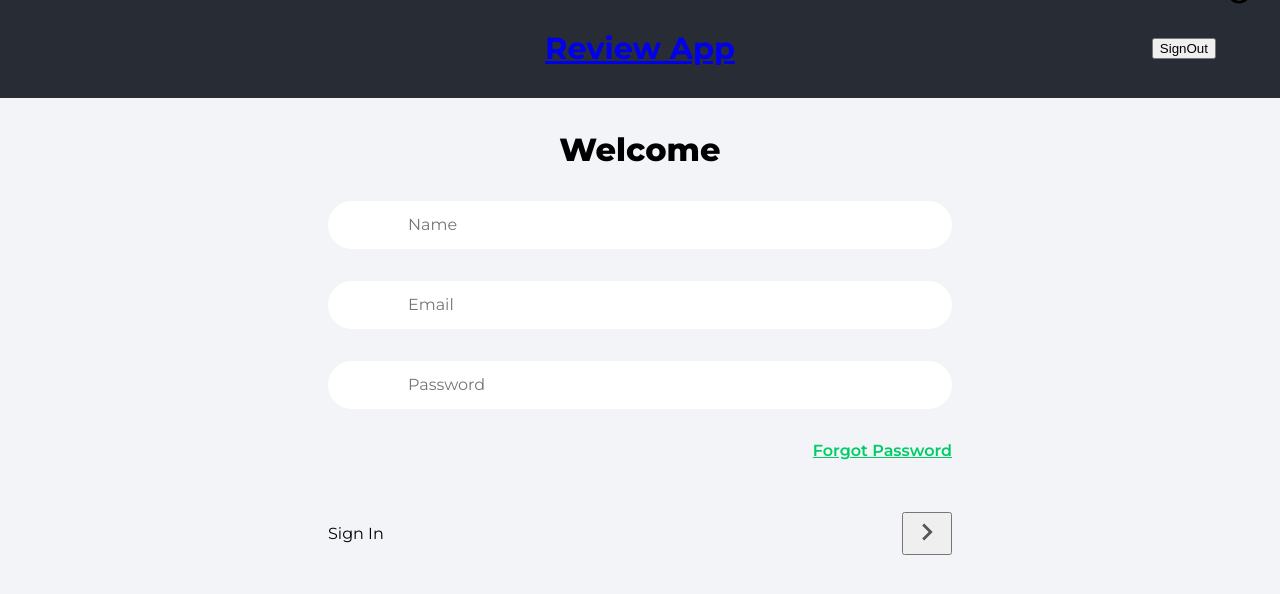
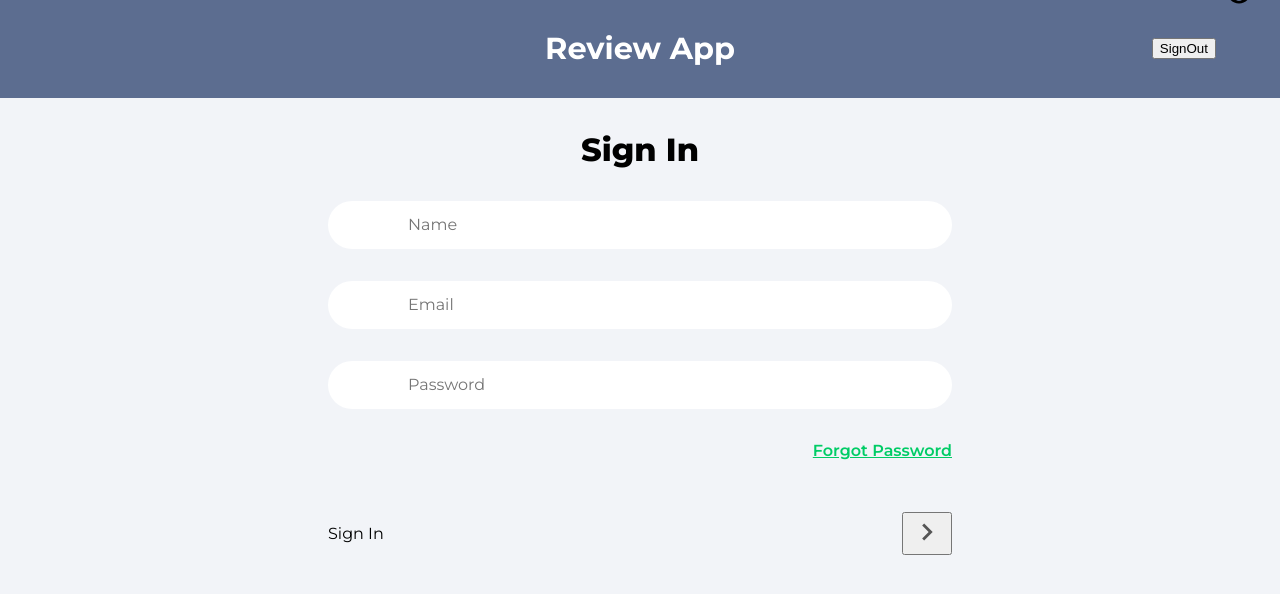
Before and after one commit to Dina2703/review-app, a React (Create React App) app: page /sign-in in a window 1280 px wide. Shown: the top 594 px of the page. Built offline with nearby package versions, Linux system fonts and the light colour scheme.

Commit message:
SignUp function display currentUser name, and hide sign-in & sign-up btns

```diff
--- a/src/App.css
+++ b/src/App.css
@@ -5,7 +5,7 @@
 }
 
 .App-header {
-  background-color: #282c34;
+  background-color: #5c6d90;
   margin: 0 auto;
   min-height: 10vh;
   display: flex;
@@ -15,3 +15,8 @@
   font-size: calc(10px + 2vmin);
   color: white;
 }
+
+.title {
+  color: #fff;
+  text-decoration: none;
+}
--- a/src/App.js
+++ b/src/App.js
@@ -1,3 +1,4 @@
+import { useState } from "react";
 import { Routes, Route, Link } from "react-router-dom";
 import Home from "./pages/Home";
 import SignUp from "./pages/SignUp";
@@ -7,25 +8,33 @@ import { auth } from "./firebase-config";
 import { signOut } from "firebase/auth";
 
 function App() {
+  const [isLogged, setLogged] = useState(true);
   const logout = async () => {
     await signOut(auth);
   };
+
   return (
     <div className="App">
-      <div className="App-header">
-        <Link to="/">
+      <nav className="App-header">
+        <Link to="/" className="title">
           <h3>Review App</h3>
         </Link>
 
-        <button style={{ position: "absolute", right: "5%" }} onClick={logout}>
-          SignOut
-        </button>
-      </div>
+        {isLogged && (
+          <button
+            style={{ position: "absolute", right: "5%" }}
+            onClick={logout}
+            className="signOut"
+          >
+            SignOut
+          </button>
+        )}
+      </nav>
 
       <Routes>
         <Route path="/" element={<Home />} />
-        <Route path="/sign-up" element={<SignUp />} />
-        <Route path="/sign-in" element={<SignIn />} />
+        <Route path="/sign-up" element={<SignUp setLogged={setLogged} />} />
+        <Route path="/sign-in" element={<SignIn setLogged={setLogged} />} />
       </Routes>
     </div>
   );
--- a/src/index.css
+++ b/src/index.css
@@ -48,7 +48,7 @@ form {
 .passwordInput,
 .emailInput,
 .nameInput {
-  box-shadow: rgba(0, 0, 0, 0.11);
+  box-shadow: rgba(131, 8, 8, 0.11);
   border: none;
   background: #ffffff;
   border-radius: 3rem;
@@ -96,6 +96,7 @@ form {
 .signInButton,
 .signUpButton,
 .signInText,
-.signUpText {
+.signUpText,
+.signOut {
   cursor: pointer;
 }
--- a/src/pages/Home.js
+++ b/src/pages/Home.js
@@ -4,7 +4,7 @@ import { auth } from "../firebase-config";
 import { onAuthStateChanged } from "firebase/auth";
 
 function Home() {
-  const [userLoggedIn, setUserLoggedIn] = useState("");
+  const [userLoggedIn, setUserLoggedIn] = useState(null);
   onAuthStateChanged(auth, (currentUser) => {
     setUserLoggedIn(currentUser);
   });
@@ -12,9 +12,11 @@ function Home() {
     <>
       <div className="pageContainer">
         <header>
-          <p className="pageHeader">Welcome {userLoggedIn?.email}</p>
+          <p className="pageHeader">Welcome {userLoggedIn?.displayName}</p>
         </header>
-
+      </div>
+      {!userLoggedIn && (
+        <div>
           <Link to="/sign-up">
             <div>Sign Up</div>
           </Link>
@@ -22,6 +24,7 @@ function Home() {
             <div>Sign In</div>
           </Link>
         </div>
+      )}
     </>
   );
 }
--- a/src/pages/SignIn.js
+++ b/src/pages/SignIn.js
@@ -1,7 +1,7 @@
 import { useState } from "react";
 import { Link, useNavigate } from "react-router-dom";
 import { auth } from "../firebase-config";
-import { signInWithEmailAndPassword } from "firebase/auth";
+import { signInWithEmailAndPassword, updateProfile } from "firebase/auth";
 import visibilityIcon from "../assets/visibilityIcon.svg";
 import { ReactComponent as ArrowRightIcon } from "../assets/keyboardArrowRightIcon.svg";
 
@@ -43,7 +43,7 @@ function SignIn() {
     <>
       <div className="pageContainer">
         <header>
-          <p className="pageHeader">Welcome</p>
+          <p className="pageHeader">Sign In</p>
         </header>
         <main>
           <form onSubmit={onSubmit}>
--- a/src/pages/SignUp.js
+++ b/src/pages/SignUp.js
@@ -1,11 +1,11 @@
 import { useState } from "react";
 import { useNavigate } from "react-router-dom";
-import { createUserWithEmailAndPassword } from "firebase/auth";
+import { createUserWithEmailAndPassword, updateProfile } from "firebase/auth";
 import { auth } from "../firebase-config";
 import visibilityIcon from "../assets/visibilityIcon.svg";
 import { ReactComponent as ArrowRightIcon } from "../assets/keyboardArrowRightIcon.svg";
 
-function SignUp() {
+function SignUp({ setLogged }) {
   const [showPassword, setshowPassword] = useState(false);
 
   const [formData, setformData] = useState({
@@ -34,6 +34,11 @@ function SignUp() {
         password
       );
       console.log(userCredential);
+
+      updateProfile(auth.currentUser, {
+        displayName: name,
+      });
+      setLogged(true);
       setformData({ name: "", email: "", password: "" });
       navigate("/");
     } catch (error) {
@@ -45,7 +50,7 @@ function SignUp() {
     <>
       <div className="pageContainer">
         <header>
-          <p className="pageHeader">Welcome</p>
+          <p className="pageHeader">Sign Up</p>
         </header>
         <main>
           <form onSubmit={onSubmit}>
```
Lines whose indentation alone changed are shown as unchanged.
